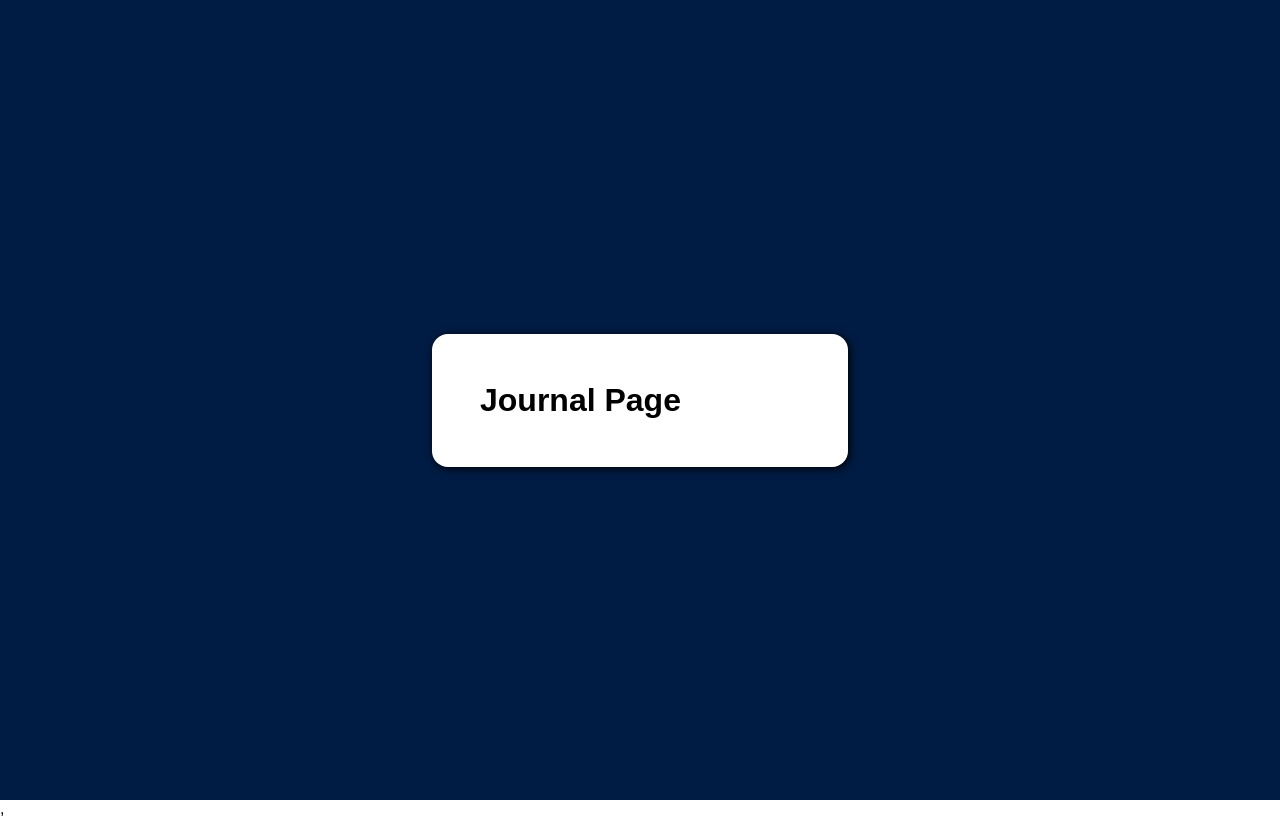
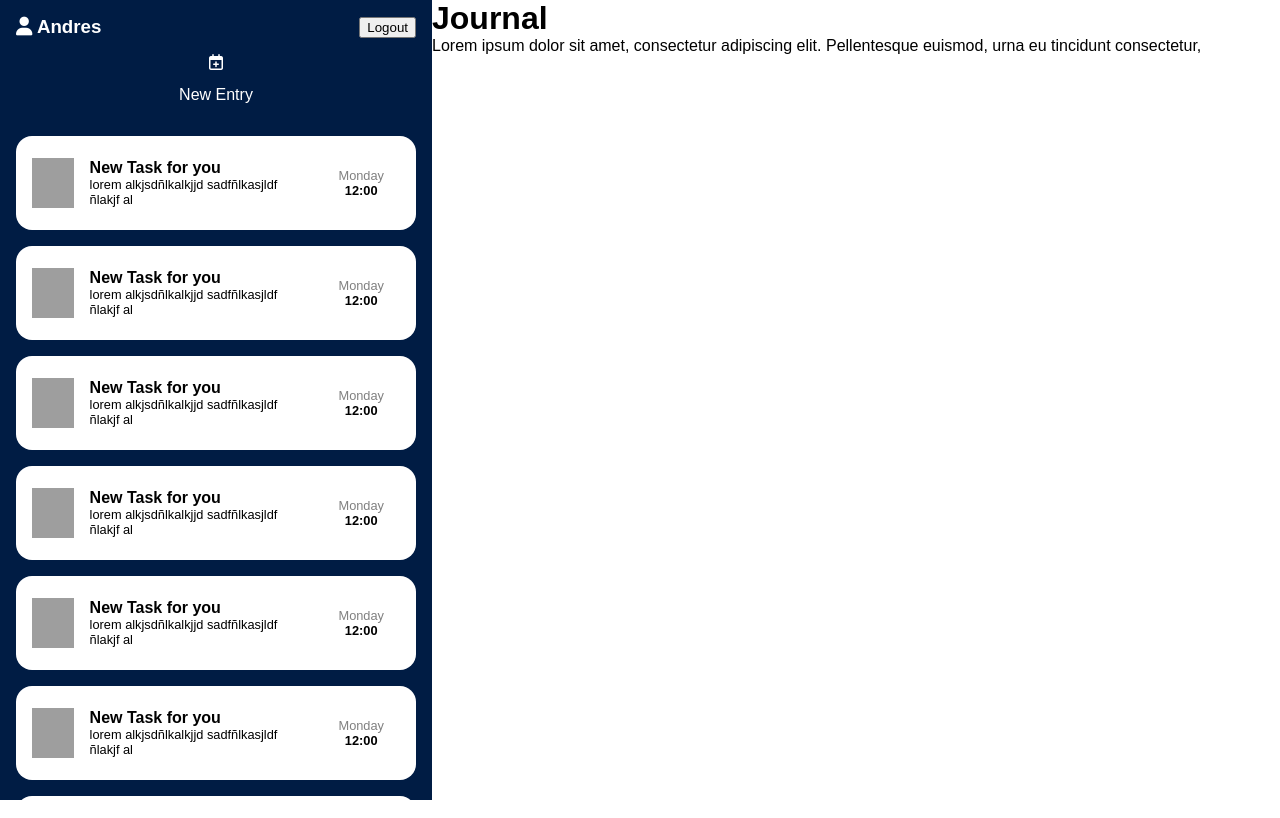
Before and after one commit to andrescastromamani/JournalApp-ReactJS, a React app: page / in a window 1280 px wide. Built offline with nearby package versions, Linux system fonts and the light colour scheme; grey boxes are pictures that could not be loaded.

Commit message:
We add the Sidebar

```diff
--- a/public/index.html
+++ b/public/index.html
@@ -1,14 +1,12 @@
 <!DOCTYPE html>
 <html lang="en">
+
 <head>
   <meta charset="utf-8" />
   <link rel="icon" href="%PUBLIC_URL%/favicon.ico" />
   <meta name="viewport" content="width=device-width, initial-scale=1" />
   <meta name="theme-color" content="#000000" />
-    <meta
-      name="description"
-      content="Web site created using create-react-app"
-    />
+  <meta name="description" content="Web site created using create-react-app" />
   <link rel="apple-touch-icon" href="%PUBLIC_URL%/logo192.png" />
   <!--
       manifest.json provides metadata used when your web app is installed on a
@@ -24,8 +22,12 @@
       work correctly both with client-side routing and a non-root public URL.
       Learn how to configure a non-root public URL by running `npm run build`.
     -->
+  <link rel="stylesheet" href="https://cdnjs.cloudflare.com/ajax/libs/font-awesome/6.0.0-beta2/css/all.min.css"
+    integrity="sha512-YWzhKL2whUzgiheMoBFwW8CKV4qpHQAEuvilg9FAn5VJUDwKZZxkJNuGM4XkWuk94WCrrwslk8yWNGmY1EduTA=="
+    crossorigin="anonymous" referrerpolicy="no-referrer" />
   <title>React App</title>
 </head>
+
 <body>
   <noscript>You need to enable JavaScript to run this app.</noscript>
   <div id="root"></div>
@@ -40,4 +42,5 @@
       To create a production bundle, use `npm run build` or `yarn build`.
     -->
 </body>
+
 </html>
--- a/src/components/auth/LoginPage.js
+++ b/src/components/auth/LoginPage.js
@@ -21,7 +21,7 @@ export const LoginPage = () => {
                         </a>
                     </div>
                 </div>
-                <Link className="create__acount" to="/register">
+                <Link className="create__acount" to="/auth/register">
                     Create an account
                 </Link>
             </form>
--- a/src/components/auth/RegisterPage.js
+++ b/src/components/auth/RegisterPage.js
@@ -15,7 +15,7 @@ export const RegisterPage = () => {
                 <label className="input__label">Password Confirm:</label>
                 <input className="auth__input" type="password" name="passwordconfirm" />
                 <button className="btn" type="submit">Register</button>
-                <Link className="create__acount" to="/login">
+                <Link className="create__acount" to="/auth/login">
                     Already have an account?
                 </Link>
             </form>
--- /dev/null
+++ b/src/components/journal/JournalEntries.js
@@ -0,0 +1,15 @@
+import React from 'react'
+import { JournalEntry } from './JournalEntry'
+
+export const JournalEntries = () => {
+    const entries = [1, 2, 3, 4, 5, 6, 7, 8, 9, 10,11,12,13]
+    return (
+        <div className="mt-1 journal__entries">
+            {
+                entries.map(entry => {
+                    return <JournalEntry key={entry} />
+                })
+            }
+        </div>
+    )
+}
--- /dev/null
+++ b/src/components/journal/JournalEntry.js
@@ -0,0 +1,21 @@
+import React from 'react'
+
+export const JournalEntry = () => {
+    return (
+        <div className="journal__entry">
+            <div className="journal_entryimage" style={{
+                backgroundSize: 'cover',
+                backgroundImage: `url(https://upload.wikimedia.org/wikipedia/commons/thumb/4/47/React.svg/1200px-React.svg.png)`
+            }}>
+            </div>
+            <div className="journal__entrybody">
+                <p className="journal__entrytitle">New Task for you</p>
+                <p className="journal__entrycontent">lorem alkjsdñlkalkjjd sadfñlkasjldf ñlakjf al </p>
+            </div>
+            <div className="journal__entrydate">
+                <span>Monday</span>
+                <p>12:00</p>
+            </div>
+        </div>
+    )
+}
--- a/src/components/journal/JournalPage.js
+++ b/src/components/journal/JournalPage.js
@@ -1,9 +1,17 @@
 import React from 'react'
+import { Sidebar } from './Sidebar'
 
 export const JournalPage = () => {
     return (
-        <div>
-            <h1>Journal Page</h1>
+        <div className="journal__main">
+            <Sidebar />
+            <main className="journal_content">
+                <h1>Journal</h1>
+                <p>
+                    Lorem ipsum dolor sit amet, consectetur adipiscing elit.
+                    Pellentesque euismod, urna eu tincidunt consectetur,
+                </p>
+            </main>
         </div>
     )
 }
--- /dev/null
+++ b/src/components/journal/Sidebar.js
@@ -0,0 +1,21 @@
+import React from 'react'
+import { JournalEntries } from './JournalEntries'
+
+export const Sidebar = () => {
+    return (
+        <aside className="journal__sidebar">
+            <div className="journal__header mt-1">
+                <h3>
+                    <i className="fas fa-user"></i>
+                    <span> Andres</span>
+                </h3>
+                <button>Logout</button>
+            </div>
+            <div className="journal__newentry">
+                <i className="far fa-calendar-plus"></i>
+                <p className="mt-1">New Entry</p>
+            </div>
+            <JournalEntries />
+        </aside>
+    )
+}
--- a/src/index.js
+++ b/src/index.js
@@ -7,7 +7,7 @@ import './styles/styles.scss';
 
 ReactDOM.render(
   <BrowserRouter>
-    <JournalApp />,
+    <JournalApp />
   </BrowserRouter>,
   document.getElementById('root')
 );
--- a/src/routers/AppRouter.js
+++ b/src/routers/AppRouter.js
@@ -1,7 +1,16 @@
 import React from 'react'
+import { Route, Routes } from 'react-router';
+import { JournalPage } from '../components/journal/JournalPage';
 import { AuthRouter } from './AuthRouter';
 export const AppRouter = () => {
     return (
-        <AuthRouter />
+        <>
+            <Routes>
+                <Route path="/" element={<JournalPage />} />
+                <Route path="auth/*" element={<AuthRouter />} />
+            </Routes>
+
+        </>
+
     )
 }
--- a/src/routers/AuthRouter.js
+++ b/src/routers/AuthRouter.js
@@ -3,16 +3,14 @@ import { Route, Routes } from 'react-router';
 
 import { LoginPage } from '../components/auth/LoginPage';
 import { RegisterPage } from '../components/auth/RegisterPage';
-import { JournalPage } from '../components/journal/JournalPage';
 
 export const AuthRouter = () => {
     return (
         <div className="auth_main">
             <div className="auth_boxcontainer">
                 <Routes>
-                    <Route path="/" element={<JournalPage />} />
-                    <Route path="login" element={<LoginPage />} />
-                    <Route path="register" element={<RegisterPage />} />
+                    <Route path="/login" element={<LoginPage />} />
+                    <Route path="/register" element={<RegisterPage />} />
                 </Routes>
             </div>
         </div>
--- /dev/null
+++ b/src/styles/components/_journal.scss
@@ -0,0 +1,73 @@
+.journal__main {
+    display: flex;
+}
+.journal__sidebar {
+    background-color: $primary_color;
+    color: white;
+    display: flex;
+    flex-direction: column;
+    height: 100vh;
+    width: 25rem;
+    padding: 0 1rem;
+}
+.journal__header {
+    display: flex;
+    justify-content: space-between;
+    align-items: center;
+    margin-bottom: 1rem;
+}
+.journal__newentry {
+    display: flex;
+    align-items: center;
+    justify-content: center;
+    flex-direction: column;
+    cursor: pointer;
+    width: 100%;
+    transition: color 0.3s ease-in-out;
+    &:hover {
+        color: darken($color: white, $amount: 20);
+    }
+}
+.journal__entries {
+    flex: 1 1 auto;
+    display: flex;
+    overflow-y: scroll;
+    flex-direction: column;
+}
+.journal__entry {
+    display: flex;
+    cursor: pointer;
+    align-items: center;
+    border-radius: 1rem;
+    margin-top: 1rem;
+    padding: 1rem;
+    background-color: white;
+}
+.journal_entryimage {
+    width: 45px;
+    height: 50px;
+}
+.journal__entrybody {
+    padding: 0 1rem;
+}
+.journal__entrytitle {
+    font-size: 1rem;
+    font-weight: bold;
+    color: black;
+}
+.journal__entrycontent {
+    font-size: 0.8rem;
+    color: black;
+}
+.journal__entrydate {
+    font-size: 0.8rem;
+    color: grey;
+    align-items: center;
+    display: flex;
+    flex-direction: column;
+    padding: 1rem;
+}
+.journal__entrydate p{
+    color: black;
+    font-weight: bold;
+}
--- a/src/styles/styles.scss
+++ b/src/styles/styles.scss
@@ -3,3 +3,4 @@
 
 //Components
 @import './components/auth';
+@import './components/journal';
```
Lines whose indentation alone changed are shown as unchanged.
